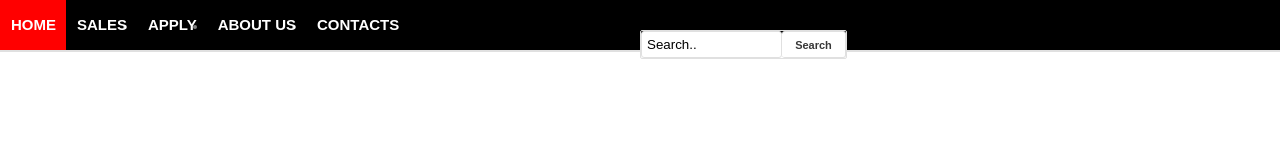
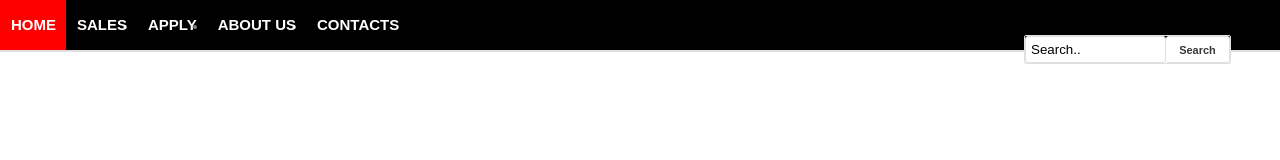
Before and after one commit to Oks23/web_dev, a plain HTML site: page lesson1_test/index.html in a window 1280 px wide. Drawn offline with Linux system fonts and the light colour scheme.

Commit message:
second commit

```diff
--- a/lesson1_test/style.css
+++ b/lesson1_test/style.css
@@ -96,8 +96,8 @@ nav ul li.selected a {
 #search1 {
     float: right;
     position: absolute;
-    margin-top: -20px;
-    margin-left: 50%;
+    margin-top: -15px;
+    margin-left: 80%;
     text-align: right;
 }
 
```
